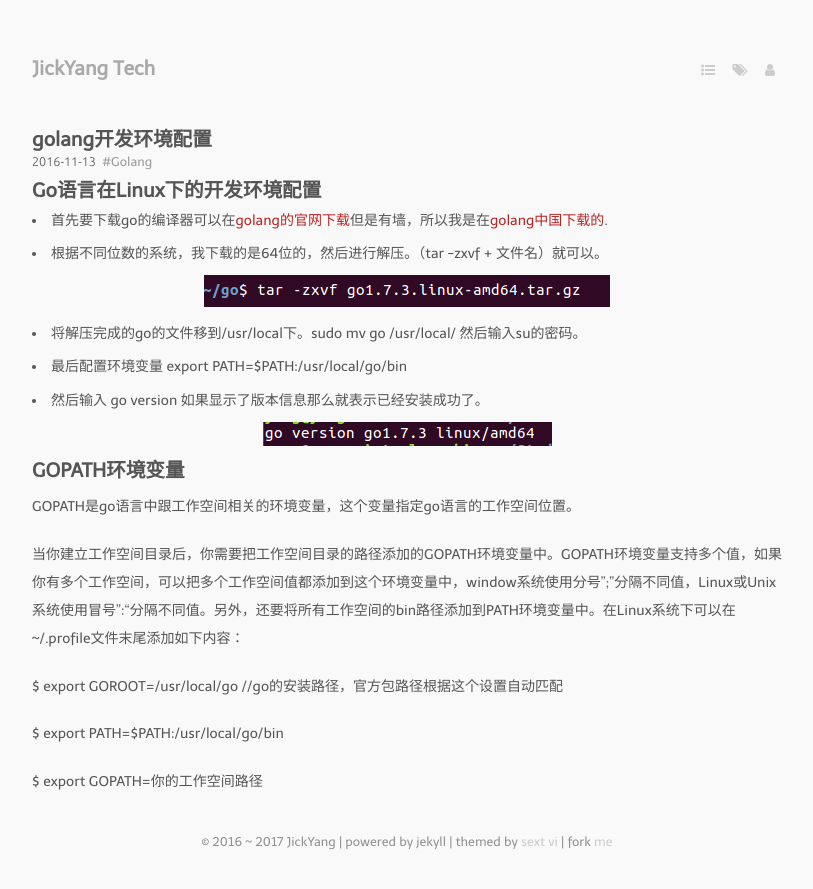
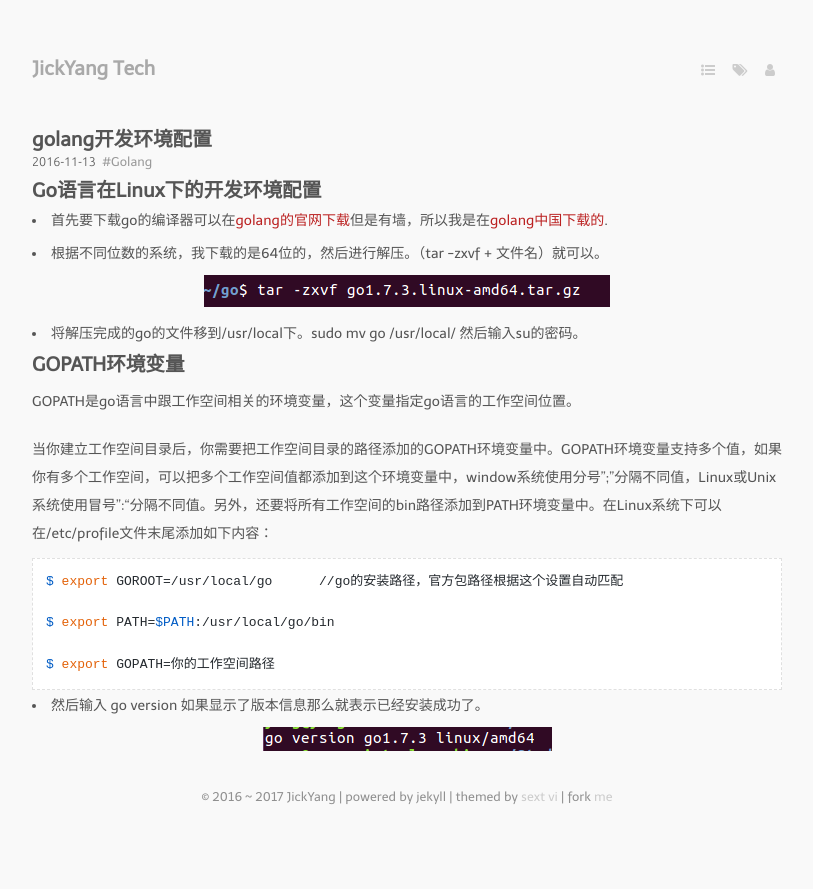
Before and after one commit to JensenYY/JensenYY.github.io, a Jekyll site: the page built from _posts/2016-11-13-golang开发环境配置.md, in a window 1280 px wide. Shown: the top 889 px of the page, without its empty margins (233-1046 px from the left). Built offline with Jekyll 4.4.1, drawn with Linux system fonts in a browser that asks for light colours; nearby versions of some CDN libraries; some web fonts are replaced; Markdown is read by kramdown in place of the engine named in the settings; a script that is not in the unit is left out.

Commit message:
modify the golang env config

````diff
--- a/_posts/2016-11-13-golang开发环境配置.md
+++ b/_posts/2016-11-13-golang开发环境配置.md
@@ -7,23 +7,23 @@ tag: Golang
 
 
 ##	Go语言在Linux下的开发环境配置
-* 首先要下载go的编译器可以在[golang的官网下载](golang.org)但是有墙，所以我是在[golang中国下载的](http://www.golangtc.com/download).
+* 首先要下载go的编译器可以在[golang的官网下载](https://golang.org/dl/)但是有墙，所以我是在[golang中国下载的](http://www.golangtc.com/download).
 * 根据不同位数的系统，我下载的是64位的，然后进行解压。（tar -zxvf + 文件名）就可以。
 ![tar]({{'/styles/images/tar.png'}})
 * 将解压完成的go的文件移到/usr/local下。sudo mv go /usr/local/ 然后输入su的密码。
-* 最后配置环境变量 export PATH=$PATH:/usr/local/go/bin
-* 然后输入 go version 如果显示了版本信息那么就表示已经安装成功了。
-![goversion]({{'/styles/images/goversion.png'}})
-
 
 ##  GOPATH环境变量
 
 GOPATH是go语言中跟工作空间相关的环境变量，这个变量指定go语言的工作空间位置。
 
-当你建立工作空间目录后，你需要把工作空间目录的路径添加的GOPATH环境变量中。GOPATH环境变量支持多个值，如果你有多个工作空间，可以把多个工作空间值都添加到这个环境变量中，window系统使用分号";"分隔不同值，Linux或Unix系统使用冒号”:“分隔不同值。另外，还要将所有工作空间的bin路径添加到PATH环境变量中。在Linux系统下可以在~/.profile文件末尾添加如下内容：
+当你建立工作空间目录后，你需要把工作空间目录的路径添加的GOPATH环境变量中。GOPATH环境变量支持多个值，如果你有多个工作空间，可以把多个工作空间值都添加到这个环境变量中，window系统使用分号";"分隔不同值，Linux或Unix系统使用冒号”:“分隔不同值。另外，还要将所有工作空间的bin路径添加到PATH环境变量中。在Linux系统下可以在/etc/profile文件末尾添加如下内容：
 
+```bash
 $ export GOROOT=/usr/local/go      //go的安装路径，官方包路径根据这个设置自动匹配
 
 $ export PATH=$PATH:/usr/local/go/bin
 
 $ export GOPATH=你的工作空间路径
+```
+* 然后输入 go version 如果显示了版本信息那么就表示已经安装成功了。
+![goversion]({{'/styles/images/goversion.png'}})
````
